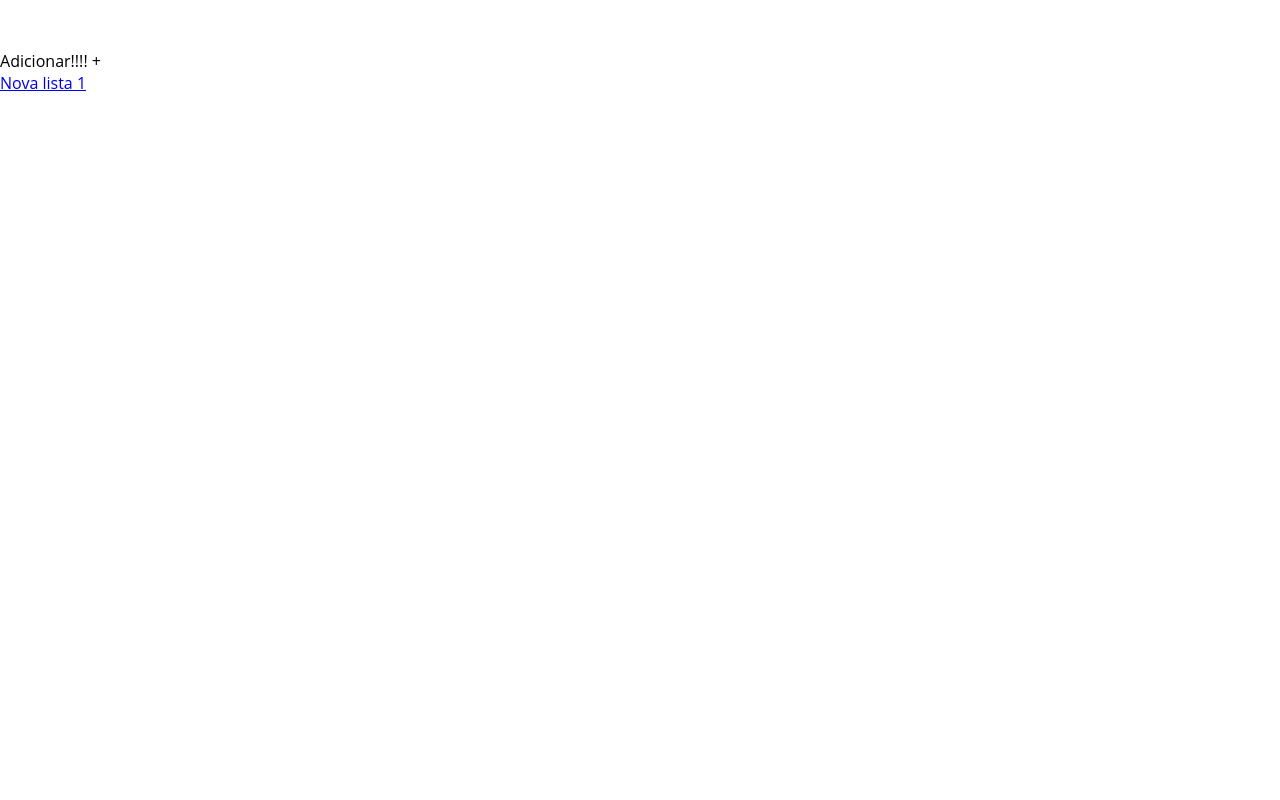
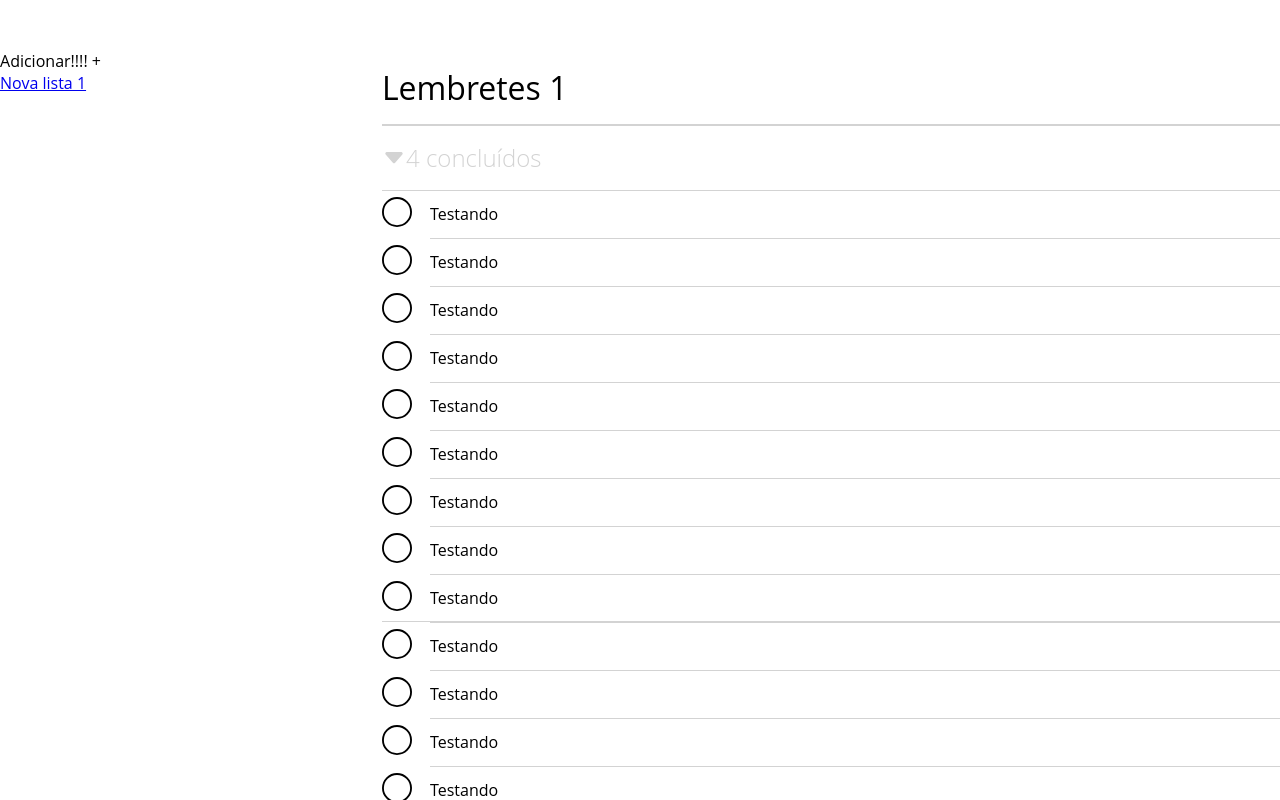
Before and after one commit to cristianfavaro/toDo, a React (Create React App) app: page /1 in a window 1280 px wide. Built offline with nearby package versions, Linux system fonts and the light colour scheme.

Commit message:
overflow funcionando

```diff
--- a/src/App.routes.js
+++ b/src/App.routes.js
@@ -1,27 +1,25 @@
 import React from 'react';
 // import { Main } from "./Components/List";
-import { Routes, Route, Outlet, Link, MemoryRouter, Navigate, useParams } from "react-router-dom";
-
+import { Routes, Route, Outlet, Navigate } from "react-router-dom";
+import ToDo from './Components/ToDo.js';
 import styled from 'styled-components';
 import { Sidebar } from './Components/Sidebar';
 
 
 export const Grid = styled.div`
     display: grid;
+    height: 100vh;
     /* grid-template-columns: auto ${props=> props.sidebar ? "350px" : "0"}; */
-    grid-template-columns: 350px auto;
-    grid-template-rows: 50px auto;
+    grid-template-columns: 350px 1fr;
+    grid-template-rows: 50px 1fr;
     grid-template-areas:
     'MH MH'
     'SB CT';
-    height: auto;
-
+    box-sizing: border-box;
 `
 
-
 function Layout() {
-    return (
-      <Grid>
+    return <Grid>
         {/* A "layout route" is a good place to put markup you want to
             share across all the pages on your site, like navigation. */}
         <Sidebar/>
@@ -29,81 +27,15 @@ function Layout() {
             so you can think about this <Outlet> as a placeholder for
             the child routes we defined above. */}
         <Outlet />
-      </Grid>
-    );
+    </Grid>
+
   }
 
-const Container = styled.main`
-    grid-area: CT;
-`
-
-
-function NoMatch(){
-    return <div>Crie ou escolha uma lista de atividades</div>
-};
-
-function ToDo() {
-    let { id } = useParams();
-    return (
-        <Container>
-        <h2>Nothing to see here!</h2>
-        <h3>ID: {id}</h3>
-        <p>
-            <Link to="/">Go to the home page</Link>
-        </p>
-        </Container>
-    );
-}
-
-const AppRoutes = () => {
+export default function AppRoutes(){
     return <Routes>
         <Route path="/" element={<Layout />}>
-
-            <Route path="/NoMatch" element={<NoMatch />} />
             <Route path="/:id" element={<ToDo />} />
-            <Route path="*" element={<Navigate to="/NoMatch"/>}/>
+            <Route path="/" element={<Navigate to="/1" replace={true}/>}/>
         </Route>
     </Routes>
-}
-
-{/* <Route index element={<Home />} />
-            <Route path="about" element={<About />} />
-            <Route path="dashboard" element={<Dashboard />} /> */}
-// const AppRoutes = () => {
-
-//     return <MemoryRouter basename="/">
-//         <Link to="/app">Oi oi</Link>
-//         <Sidebar />
-//         <Routes>
-//             <Route path={"/"} component={()=><div>oioi</div>}/>
-//         </Routes>
-//     </MemoryRouter>
-// }
-
-export default AppRoutes;
-
-
-
-// function Home() {
-//     return (
-//       <Container>
-//         <h2>Home</h2>
-//       </Container>
-//     );
-//   }
-
-//   function About() {
-//     return (
-//       <Container>
-//         <h2>About</h2>
-//       </Container>
-//     );
-//   }
-
-//   function Dashboard() {
-//     return (
-//       <Container>
-//         <h2>Dashboard</h2>
-//       </Container>
-//     );
-//   }
+};
--- a/src/Components/List/index.js
+++ b/src/Components/List/index.js
@@ -1,11 +1,11 @@
 import React, {useState} from 'react';
-import {Item, NewItem} from '../Item';
+import {Item} from '../Item';
 import styled from 'styled-components';
 import { BsFillCaretRightFill, BsFillCaretDownFill } from "react-icons/bs";
 
 const ListComponent = styled.div`
     box-shadow:  0px -1px 0 0 #D3D3D3;
-    margin: 2rem;
+    margin-left: 2rem;
     .header{
         div{
             box-shadow:  0px 1px 0 0 #D3D3D3;
@@ -53,23 +53,3 @@ export const List = ({color, header}) => {
     }
     </ListComponent>
 };
-
-const Container = styled.main`
-    grid-area: CT;
-`
-
-const Title = styled.h1`
-    font-weight: 400;
-    padding-left: 2rem;
-    color: rgb(${props => props.color});
-`
-
-export const Main = ({color}) => {
-
-    return <Container>
-        <Title color={color}>Lembretes</Title>
-        <List header="concluídos" color={color}/>
-        <List color={color}/>
-        <NewItem/>
-    </Container>
-}
--- a/src/Components/Sidebar/index.js
+++ b/src/Components/Sidebar/index.js
@@ -1,7 +1,7 @@
 import React from 'react';
 import { usePersistedReducer } from '../../hooks/usePersisted';
 import styled from 'styled-components';
-import { Routes, Route, Outlet, Link, MemoryRouter } from "react-router-dom";
+import { Link } from "react-router-dom";
 
 const Container = styled.div`
   grid-area: SB;
@@ -21,7 +21,7 @@ const remindersReducer = (state, action) => {
   }
 };
 
-export const Sidebar = ({}) => {
+export const Sidebar = () => {
   const [reminders, dispatchReminders] = usePersistedReducer("reminders", remindersReducer, [
     {name: "Nova lista 1", id: 1, color: "96, 113, 201", items: []}
   ]);
@@ -39,22 +39,4 @@ export const Sidebar = ({}) => {
 
 
   </Container>
-}
-
-
-
-
-  <nav>
-  <ul>
-    <li>
-      <Link to="/">Home</Link>
-    </li>
-    <li>
-      <Link to="/about">About</Link>
-    </li>
-    <li>
-      <Link to="/dashboard">Dashboard</Link>
-    </li>
-
-  </ul>
-</nav>
+};
--- /dev/null
+++ b/src/Components/ToDo.js/index.js
@@ -0,0 +1,43 @@
+import React from 'react';
+import styled from 'styled-components';
+import { useParams } from "react-router-dom";
+import { List } from '../List';
+import { NewItem } from '../Item';
+
+const Container = styled.main`
+    grid-area: CT;
+    flex: 1 1 0%;
+    overflow: hidden;
+    >content{
+        flex: 1 1 0%;
+        height: -webkit-fill-available;
+        >div{
+            overflow: auto;
+            flex: 1 0 0px;
+        }
+    };
+
+`
+
+const Title = styled.h1`
+    font-weight: 400;
+    margin-left: 2rem;
+    box-shadow: 0 1px 0 0 #D3D3D3;
+    padding: 1rem 0;
+`
+/* color: rgb(${props => props.color}); */
+
+export default function ToDo({color}){
+    let { id } = useParams();
+    return <Container>
+        <Title color={color}><span>Lembretes {id}</span></Title>
+        <div className="content">
+            <div>
+                <List header="concluídos" color={color}/>
+                <List color={color}/>
+                <NewItem/>
+            </div>
+        </div>
+
+    </Container>
+}
```
